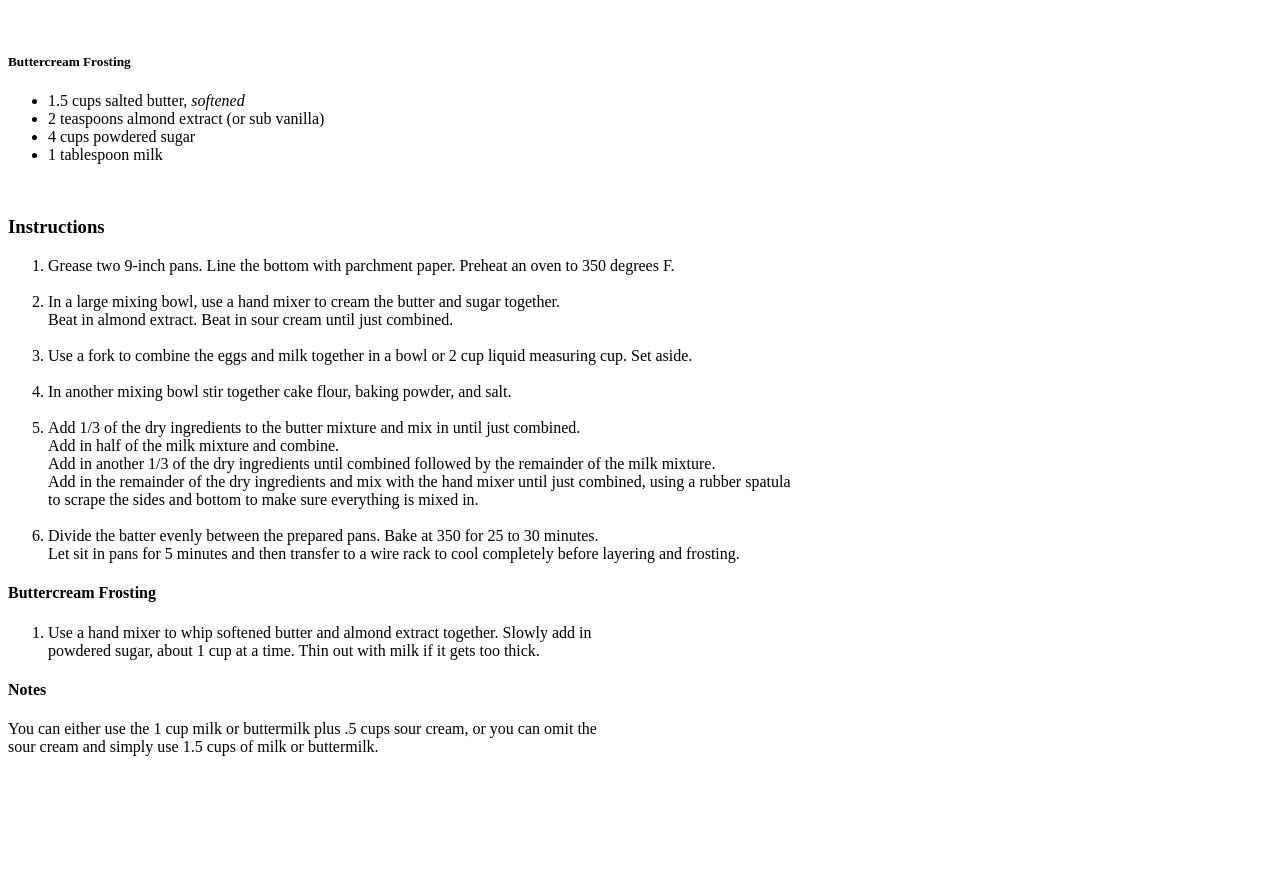
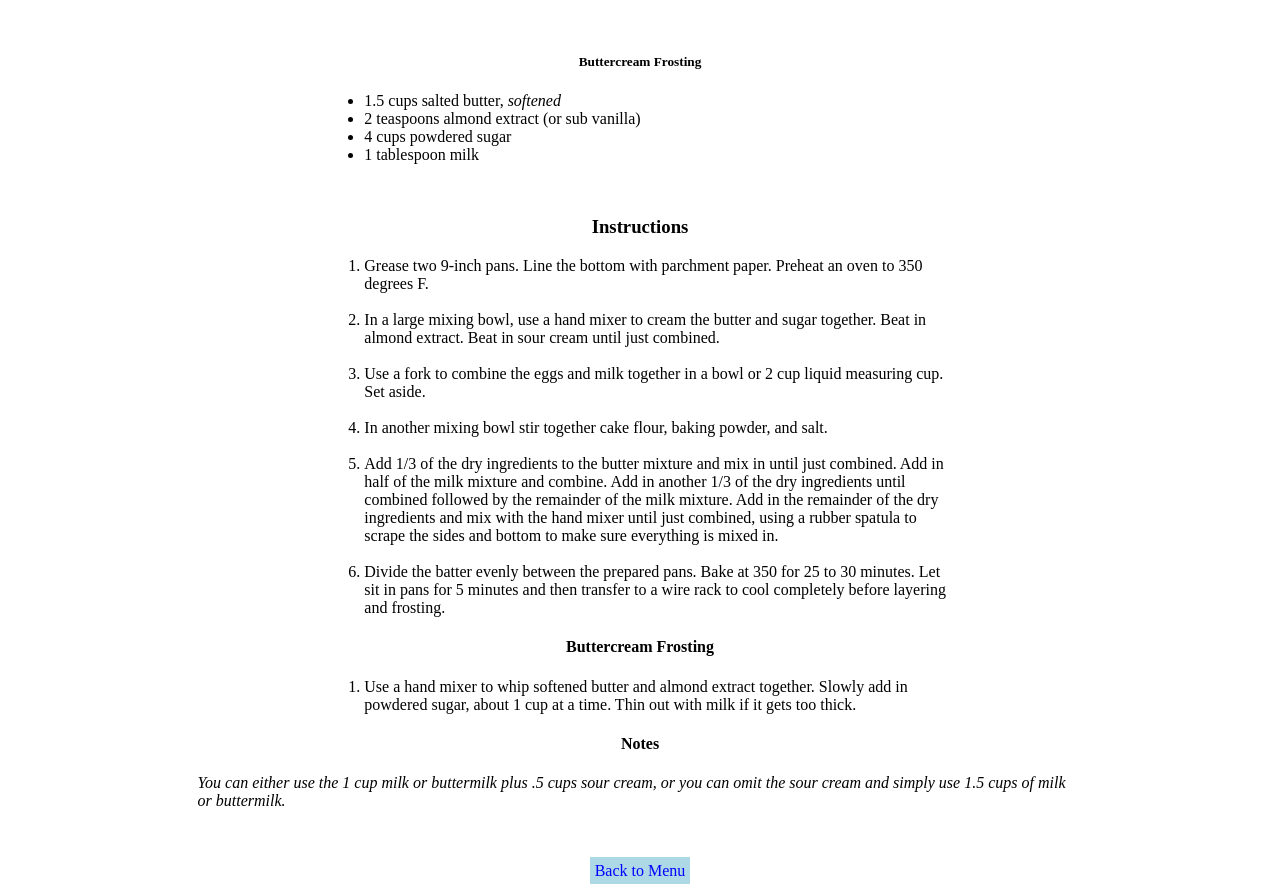
Before and after one commit to socrastein/odin-recipes, a plain HTML site: page recipes/white-cake.html in a window 1280 px wide. Shown: the part 979-1867 px from the top of the page. Before the commit the page ends 1795 px from the top, so only its background shows below. Drawn offline with Linux system fonts and the light colour scheme.

Commit message:
Add css styling and back to menu links to recipes

```diff
--- a/recipes/white-cake.html
+++ b/recipes/white-cake.html
@@ -3,6 +3,8 @@
     <head>
         <meta charset="UTF-8">
         <title>White Cake</title>
+        <link rel="stylesheet" href="../styles.css">
+
     </head>
     <body>
         <h1>White Cake</h1>
@@ -46,36 +48,40 @@
         <ol>
             <li>Grease two 9-inch pans. Line the bottom with parchment paper. Preheat an oven to 350 degrees F.</li>
             <br>
-            <li>In a large mixing bowl, use a hand mixer to cream the butter and sugar together.<br>
+            <li>In a large mixing bowl, use a hand mixer to cream the butter and sugar together.
                 Beat in almond extract. Beat in sour cream until just combined.</li>
             <br>
             <li>Use a fork to combine the eggs and milk together in a bowl or 2 cup liquid measuring cup. Set aside.</li>
             <br>
             <li>In another mixing bowl stir together cake flour, baking powder, and salt.</li>
             <br>
-            <li>Add 1/3 of the dry ingredients to the butter mixture and mix in until just combined.<br>
-                Add in half of the milk mixture and combine.<br>
-                Add in another 1/3 of the dry ingredients until combined followed by the remainder of the milk mixture.<br>
-                Add in the remainder of the dry ingredients and mix with the hand mixer until just combined, using a rubber spatula<br>
+            <li>Add 1/3 of the dry ingredients to the butter mixture and mix in until just combined.
+                Add in half of the milk mixture and combine.
+                Add in another 1/3 of the dry ingredients until combined followed by the remainder of the milk mixture.
+                Add in the remainder of the dry ingredients and mix with the hand mixer until just combined, using a rubber spatula
                 to scrape the sides and bottom to make sure everything is mixed in.</li>
             <br>
-            <li>Divide the batter evenly between the prepared pans. Bake at 350 for 25 to 30 minutes.<br>
+            <li>Divide the batter evenly between the prepared pans. Bake at 350 for 25 to 30 minutes.
                 Let sit in pans for 5 minutes and then transfer to a wire rack to cool completely before layering and frosting.</li>
         </ol>
 
         <h4>Buttercream Frosting</h4>
 
         <ol>
-            <li>Use a hand mixer to whip softened butter and almond extract together. Slowly add in <br>
-            powdered sugar, about 1 cup at a time. Thin out with milk if it gets too thick.</li>
+            <li>Use a hand mixer to whip softened butter and almond extract together. Slowly add in
+                powdered sugar, about 1 cup at a time. Thin out with milk if it gets too thick.</li>
         </ol>
 
         <h4>Notes</h4>
-        <p>You can either use the 1 cup milk or buttermilk plus .5 cups sour cream, or you can omit the <br>
-        sour cream and simply use 1.5 cups of milk or buttermilk.</p>
+        <p class="notes">You can either use the 1 cup milk or buttermilk plus .5 cups sour cream, or you can omit the
+            sour cream and simply use 1.5 cups of milk or buttermilk.</p>
 
         <br>
         <br>
 
     </body>
+
+    <footer>
+        <a class="footer" href="../index.html">Back to Menu</a>
+    </footer>
 </html>
--- /dev/null
+++ b/styles.css
@@ -0,0 +1,36 @@
+* {
+    text-align: center;
+}
+
+ol, ul, li, .notes{
+    text-align: left;
+    margin-left: 15%;
+    margin-right: 15%;
+}
+
+.notes {
+    font-style: italic;
+}
+
+.recipe-link h2, .footer{
+    background-color: lightblue;
+    font-style: bold;
+    margin-left: 40%;
+    margin-right: 40%;
+    padding: 5px;
+    border: 5px;
+    border-color: black;
+}
+
+a:link, a:hover, a:active, a:visited {
+    text-decoration: none;
+    color: blue;
+}
+
+a:visited {
+    color: darkblue;
+}
+
+a:hover, a:active {
+    color: white;
+}
```
Also changed, not shown: index.html (+5 -0 lines), recipes/mushroom-risotto.html (+6 -0 lines), recipes/stir-fry-sauce.html (+6 -0 lines).
